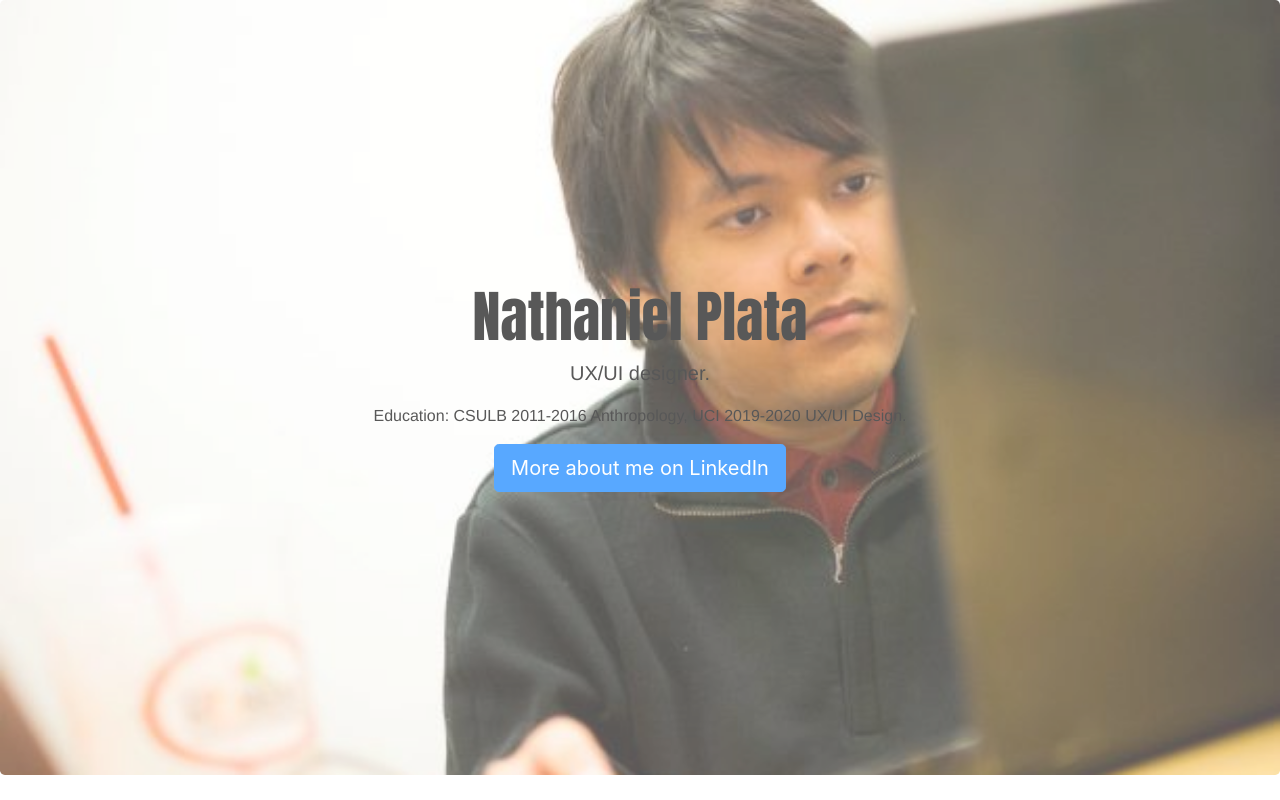
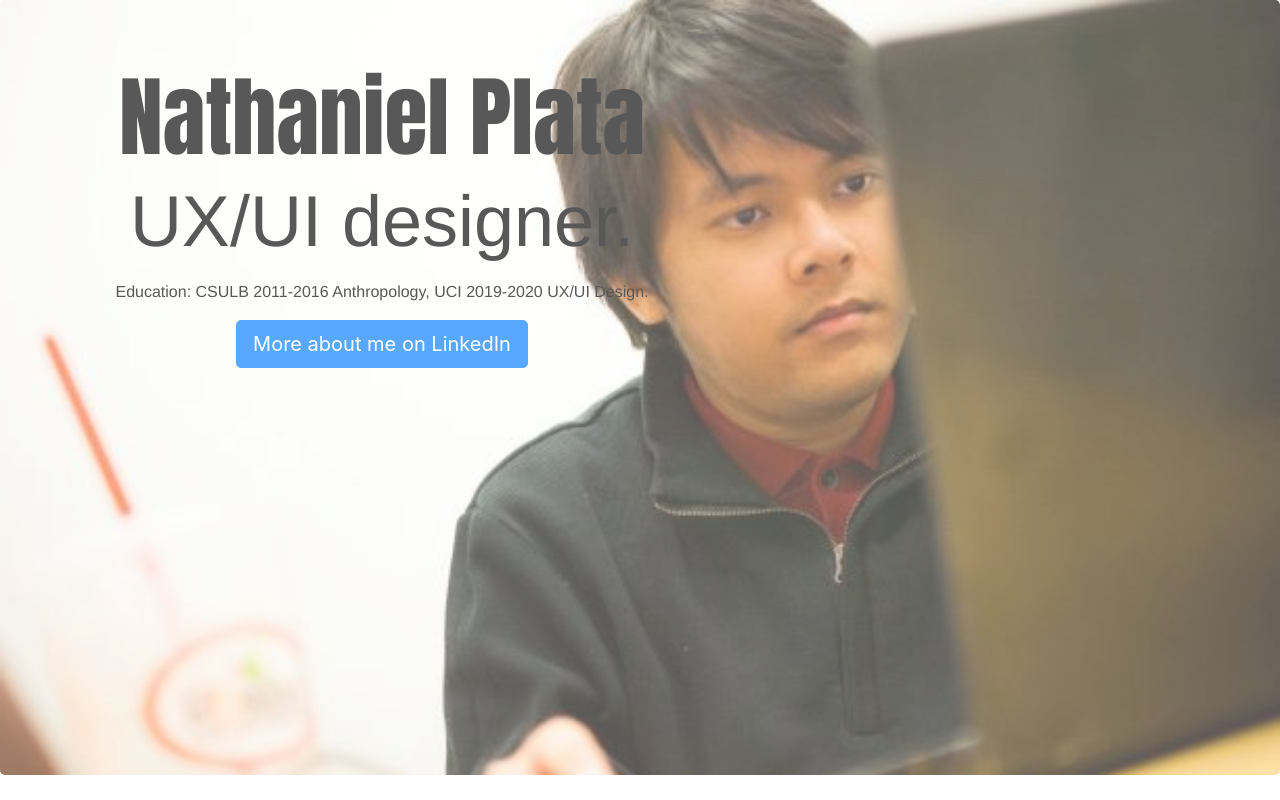
Before and after one commit to Nathanielplata/Website-Portfolio, a plain HTML site: page index.html in a window 1280 px wide. Shown: the top 800 px of the page. Drawn offline with nearby package versions, Linux system fonts and the light colour scheme.

Commit message:
Jumbotron display font change and content to left

```diff
--- a/css/style.css
+++ b/css/style.css
@@ -16,7 +16,7 @@ h2
     color: rgb(0, 0, 0);}
 
 .display-h{text-align: left;
-    font-size: medium;}
+    font-size: large;}
 
 .bold{font-weight:bold;
     color: rgb(0, 0, 0);}
@@ -29,9 +29,9 @@ h2
     background-repeat: no-repeat;
     height: calc(100vh - 25px);
     display: flex;
-    align-items: center;
-    justify-content: center;
-        }
+    align-items: left;
+    justify-content: left;
+    }
 
 .overlay {
 background: rgba(0, 0, 0, 0.5);
--- a/index.html
+++ b/index.html
@@ -18,9 +18,9 @@
     <div class="jumbotron">
       <div class="jumboCopy">
 
-        <h1 class="display-4">Nathaniel Plata <span class="bold" ></h1>
-        <p class="lead">UX/UI designer. </p>
-        <p>Education: CSULB 2011-2016 Anthropology, UCI 2019-2020 UX/UI Design.</p>
+        <h1 class="display-2">Nathaniel Plata <span class="bold" ></h1>
+        <p class="display-3">UX/UI designer. </p>
+        <p class="display 4">Education: CSULB 2011-2016 Anthropology, UCI 2019-2020 UX/UI Design.</p>
         <a class="btn btn-primary btn-lg" href="https://www.linkedin.com/in/nathaniel-plata-9aa4bbb4/" role="button">More about me on LinkedIn </a>
         <div class="overlay">
       </div>
```
